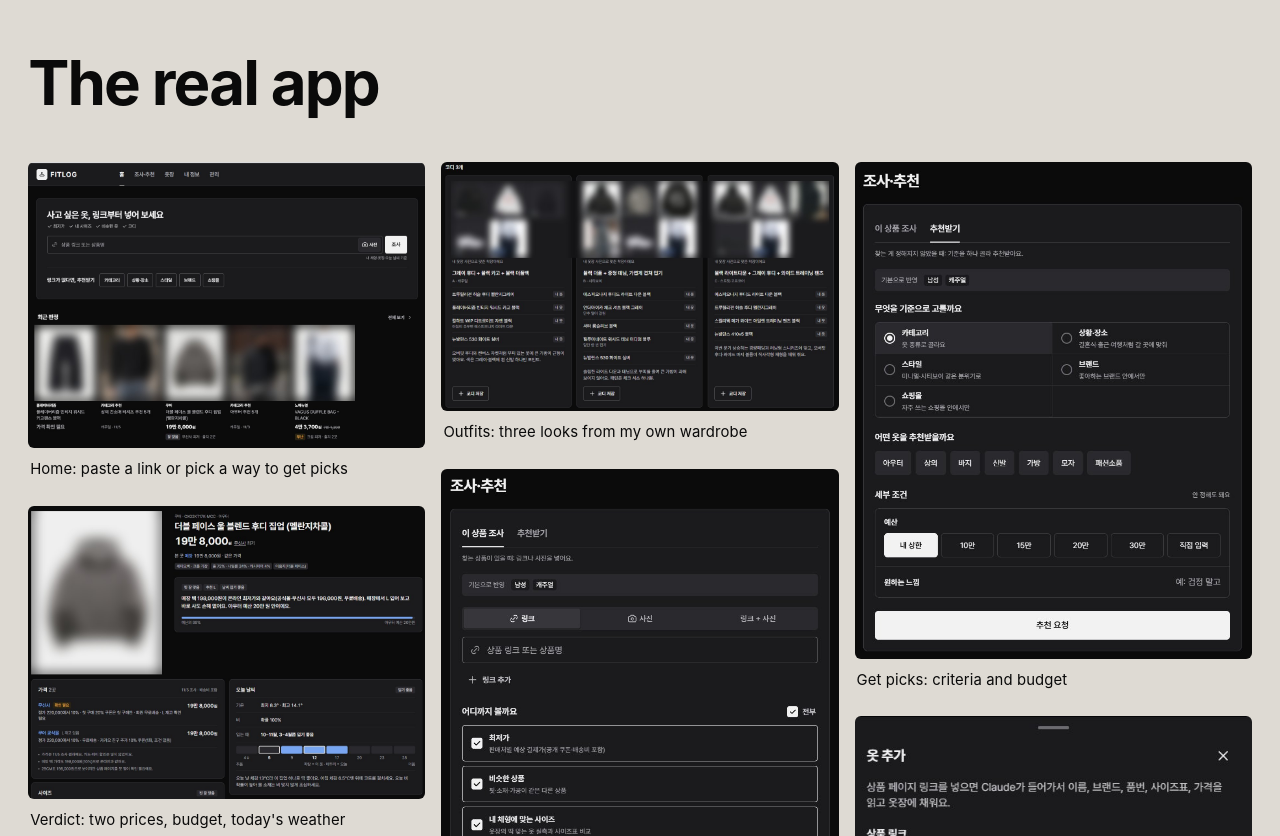
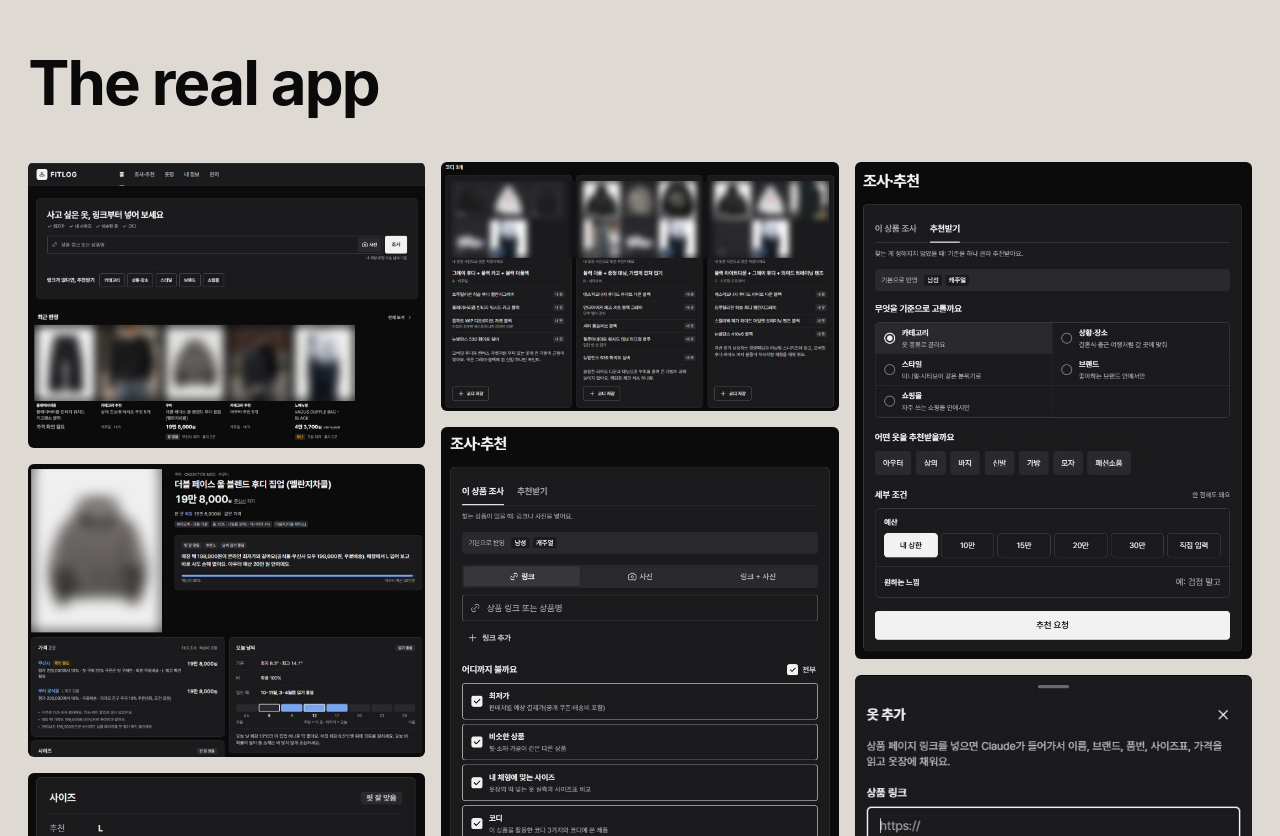
Before and after one commit to Won-22/Won-22.github.io, a plain HTML site: page project.html in a window 1280 px wide. Shown: the part 4685-5521 px from the top of the page. Drawn offline with nearby package versions, Linux system fonts and the light colour scheme; a web font is replaced by a local one.

Commit message:
앱 화면 사진 아래 짧은 설명 삭제 (대체 텍스트는 유지)
Co-Authored-By: Claude Opus 5.5 <noreply@anthropic.com>
Claude-Session: https://claude.ai/code/session_01M6WNffFZC9MTru3tRHwmZm

```diff
--- a/assets/css/site.css
+++ b/assets/css/site.css
@@ -285,9 +285,8 @@ a.contact-row:hover .go { transform: translateX(8px); }
 .points p { margin-top: 10px; max-width: 48ch; }
 .cs.limits { }
 .gallery { margin-top: 48px; columns: 3; column-gap: 16px; }
-.gallery figure { break-inside: avoid; margin: 0 0 24px; }
+.gallery figure { break-inside: avoid; margin: 0 0 16px; }
 .gallery img { width: 100%; height: auto; border-radius: 6px; background: var(--surface); }
-.gallery figcaption { font-size: var(--step-small); padding: 10px 2px 0; }
 .gallery-note { margin-top: 16px; font-size: var(--step-small); color: var(--muted); }
 .next-case { margin-top: var(--gap-section); }
 
--- a/assets/js/site.js
+++ b/assets/js/site.js
@@ -496,7 +496,7 @@
       sec.appendChild(pts);
     } else if (s.type === "gallery") {
       var g = el("div", { class: "gallery" });
-      s.images.forEach(function (im, i) { g.appendChild(rise(el("figure", {}, [el("img", { src: im.src, alt: t(im.alt), loading: "lazy" }), el("figcaption", { text: t(im.alt) })]), i)); });
+      s.images.forEach(function (im, i) { g.appendChild(rise(el("figure", {}, [el("img", { src: im.src, alt: t(im.alt), loading: "lazy" })]), i)); });
       sec.appendChild(g);
       if (s.note) sec.appendChild(el("p", { class: "gallery-note", text: t(s.note) }));
     }
```
